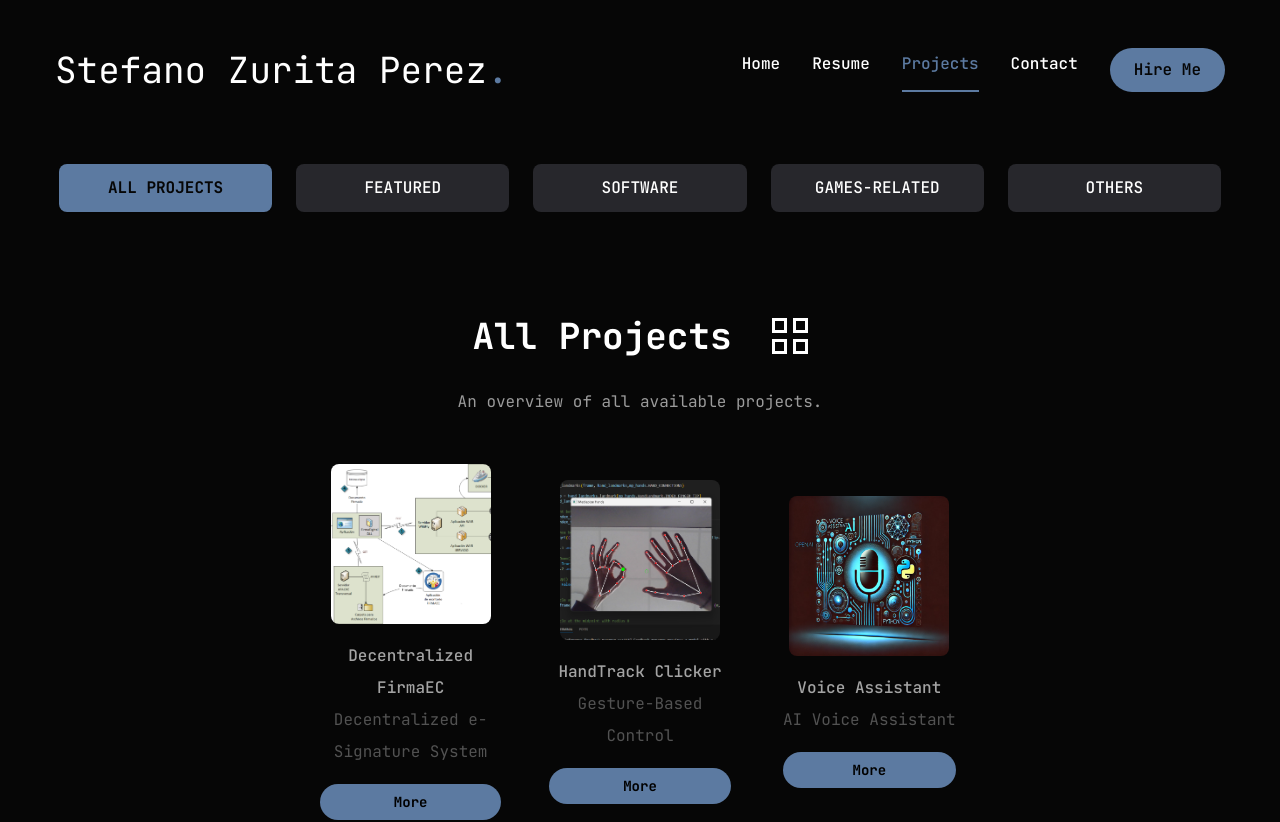
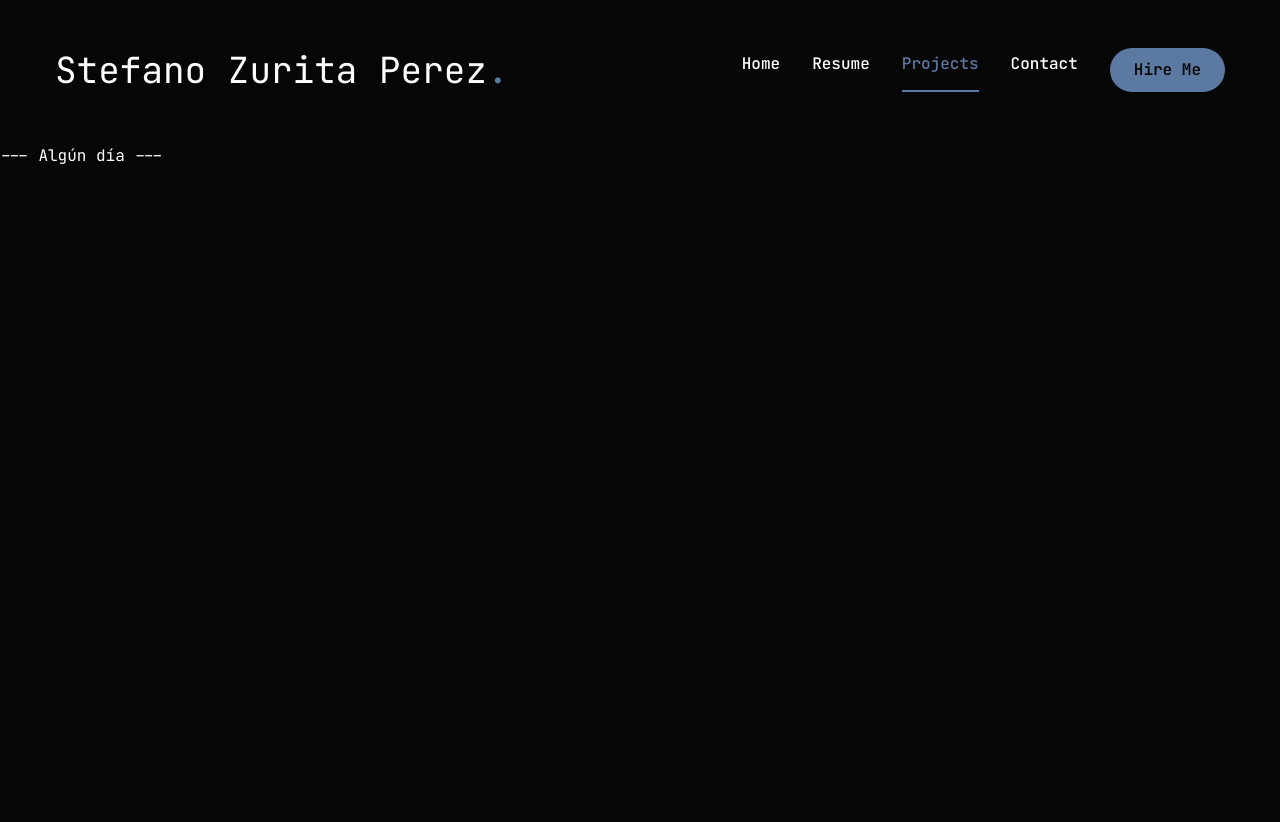
Before and after one commit to stefanoz99/myPortfolio, a Next.js app: page /work in a window 1280 px wide. Shown: the top 822 px of the page. After the commit the page ends 800 px from the top, so only its background shows below. Built offline with nearby package versions, Linux system fonts and the light colour scheme.

Commit message:
Update page.jsx

```diff
--- a/app/work/page.jsx
+++ b/app/work/page.jsx
@@ -1,184 +1,8 @@
-"use client";
 
-import {
-  GrProjects
-} from "react-icons/gr";
-
-import {
-  SiNextra
-} from "react-icons/si";
-
-import {
-  CgGames
-} from "react-icons/cg";
-
-import {
-  LiaLaptopCodeSolid
-} from "react-icons/lia";
-
-import {
-  BsBookmarkStar
-} from "react-icons/bs";
-
-
-import { Tabs, TabsContent, TabsList, TabsTrigger } from '@/components/ui/tabs';
-import { ScrollArea } from '@/components/ui/scroll-area';
-import { animate, motion } from 'framer-motion';
-import { Item } from "@radix-ui/react-select";
-import { Tooltip, TooltipContent, TooltipProvider, TooltipTrigger } from "@radix-ui/react-tooltip";
-import { ExpandableCardDemo } from "../../components/ExpandableCardDemo";
-
-
-//all projects data
-const allProjects = {
-  icon: <GrProjects />,
-  title: "All Projects",
-  description: "An overview of all available projects.",
-};
-
-// software data
-const featured = {
-  icon: <BsBookmarkStar />,
-  title: 'Featured Projects',
-  description: "A collection of projects selected for their relevance or quality.",
-};
-
-// software data
-const software = {
-  icon: <LiaLaptopCodeSolid/>,
-  title: 'Software Projects',
-  description: "A collection of software projects developed with various tools and languages.",
-};
-
-//games data
-const games = {
-  icon: <CgGames/>,
-  title: 'Games Related Projects',
-  description: "A collection of projects related to games, including 2D and 3D games, AR, MR, VR experiences, and documentation such as level design, game design documents, upgrade proposals adn more.",
-};
-
-//others data
-const others = {
-  icon: <SiNextra />,
-  title: 'Other Projects',
-  description: "A compilation of other projects developed with all kind of languages and tools",
-};
-
-
-
-const Work = () => {
-
-  const handleTabClick = (value) => {
-    document.getElementById(value).scrollIntoView({ behavior: "smooth" });
-  };
-
+const Services = () => {
   return (
-    <motion.div
-      initial={{ opacity: 0 }}
-      animate={{
-        opacity: 1,
-        transition: {
-          delay: 0.3,
-          duration: 1,
-          ease: "easeIn"
-        },
-      }}
-      className="flex items-center justify-center min-h-[80vh] py-12 xl:py-5"
-    >
-      <div className="container mx-auto">
-
-        <Tabs defaultValue="allProjects" className="flex flex-col xl:flex-col gap-[60px] justify-center">
-
-          {/* BOTONES */}
-          <TabsList className="flex flex-col xl:flex-row w-full max-w-[380px] xl:max-w-[1200px] mx-auto gap-6 ">
-            <TabsTrigger value="allProjects" onClick={() => handleTabClick('allProjects')}>ALL PROJECTS</TabsTrigger>
-
-            <TabsTrigger value="featured" onClick={() => handleTabClick('featured')}>FEATURED</TabsTrigger>
-
-            <TabsTrigger value="software" onClick={() => handleTabClick('software')}>SOFTWARE</TabsTrigger>
-
-            <TabsTrigger value="games" onClick={() => handleTabClick('games')}>GAMES-RELATED</TabsTrigger>
-
-            <TabsTrigger value="others" onClick={() => handleTabClick('others')}>OTHERS</TabsTrigger>
-          </TabsList>
-
-          {/* content */}
-          <div className="min-h-[70vh] w-full mt-10">
-
-            {/* allProjects */}
-            <TabsContent value="allProjects" className="w-full text-center" id="allProjects">
-
-              <div className="flex flex-col gap-[30px]">
-
-                <div className="flex flex-row items-center justify-center gap-10">
-                  <h3 className="text-4xl font-bold">{allProjects.title}</h3>
-                  <p className="text-4xl">{allProjects.icon}</p>
-                </div>
-
-                <p className="max-w-[600px] text-white/60 mx-auto">{allProjects.description}</p>
-                <ExpandableCardDemo filterTag="allProjects"/>
-
-              </div>
-
-            </TabsContent>
-
-            {/* featured */}
-            <TabsContent value="featured" className="w-full text-center" id="featured">
-              <div className="flex flex-col gap-[30px]">
-                <div className="flex flex-row items-center justify-center gap-10">
-                  <h3 className="text-4xl font-bold">{featured.title}</h3>
-                  <p className="text-4xl">{featured.icon}</p>
-                </div>
-                <p className="max-w-[600px] text-white/60 mx-auto">{featured.description}</p>
-                <ExpandableCardDemo filterTag="featured" />
-              </div>
-            </TabsContent>
-
-            {/* software */}
-            <TabsContent value="software" className="w-full text-center" id="software">
-              <div className="flex flex-col gap-[30px]">
-
-                <div className="flex flex-row items-center justify-center gap-10">
-                  <h3 className="text-4xl font-bold">{software.title}</h3>
-                  <p className="text-4xl">{software.icon}</p>
-                </div>
-
-                <p className="max-w-[600px] text-white/60 mx-auto">{software.description}</p>
-
-                <ExpandableCardDemo filterTag="software" />
-
-              </div>
-            </TabsContent>
-
-            {/* games */}
-            <TabsContent value="games" className="w-full text-center" id="games">
-              <div className="flex flex-col gap-[30px]">
-                <div className="flex flex-row items-center justify-center gap-10">
-                  <h3 className="text-4xl font-bold">{games.title}</h3>
-                  <p className="text-4xl">{games.icon}</p>
-                </div>
-                <p className="max-w-[600px] text-white/60 mx-auto">{games.description}</p>
-                <ExpandableCardDemo filterTag="games" />
-              </div>
-            </TabsContent>
-
-            {/* others */}
-            <TabsContent value="others" className="w-full text-center" id="others">
-              <div className="flex flex-col gap-[30px]">
-                <div className="flex flex-row items-center justify-center gap-10">
-                  <h3 className="text-4xl font-bold">{others.title}</h3>
-                  <p className="text-4xl">{others.icon}</p>
-                </div>
-                <p className="max-w-[600px] text-white/60 mx-auto">{others.description}</p>
-                <ExpandableCardDemo filterTag="others" />
-              </div>
-            </TabsContent>
-
-          </div>
-        </Tabs>
-      </div>
-    </motion.div>
-  );
+    <div>--- Algún día ---</div>
+  )
 }
 
-export default Work;
+export default Services
```
